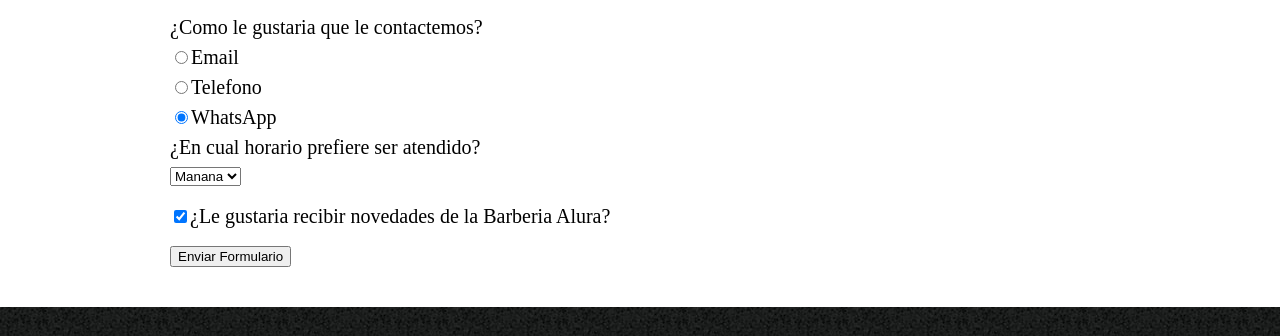
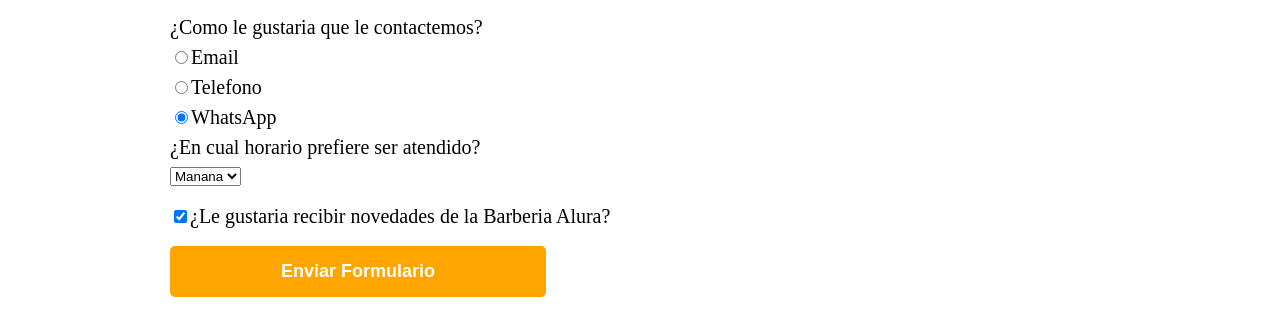
Before and after one commit to DiegoNazareth/3HTML5-y-CSS3-Pagina-Web, a plain HTML site: page contacto.html in a window 1280 px wide. Shown: the part 805-1141 px from the top of the page. Drawn offline with Linux system fonts and the light colour scheme.

Commit message:
Se agrego estilos al boton de envio de formulario, se aplico transiciones de escala al boton de envio con la propiedad transition, tambien se modifico el estilo del cursor al pasarlo sobre el boton de envio

```diff
--- a/contacto.html
+++ b/contacto.html
@@ -83,7 +83,7 @@
           ><input type="checkbox" name="" id="" checked/>¿Le gustaria recibir novedades
           de la Barberia Alura?</label
         >
-        <input type="submit" value="Enviar Formulario" />
+        <input type="submit" value="Enviar Formulario" class="enviar"/>
       </form>
     </main>
     <footer>
--- a/style.css
+++ b/style.css
@@ -112,3 +112,20 @@ form label, form legend {
 .checkbox{
     margin: 20px 0;
 }
+
+.enviar{
+    width: 40%;
+    padding: 15px ;
+    font-size: 18px;
+    font-weight: bold;
+    color: white;
+    background: orange;
+    border: none;
+    border-radius: 5px;
+    transition: 1s all;
+    cursor:pointer;
+}
+.enviar:hover{
+    background: darkorange;
+    transform: scale(1.20);
+}
```
